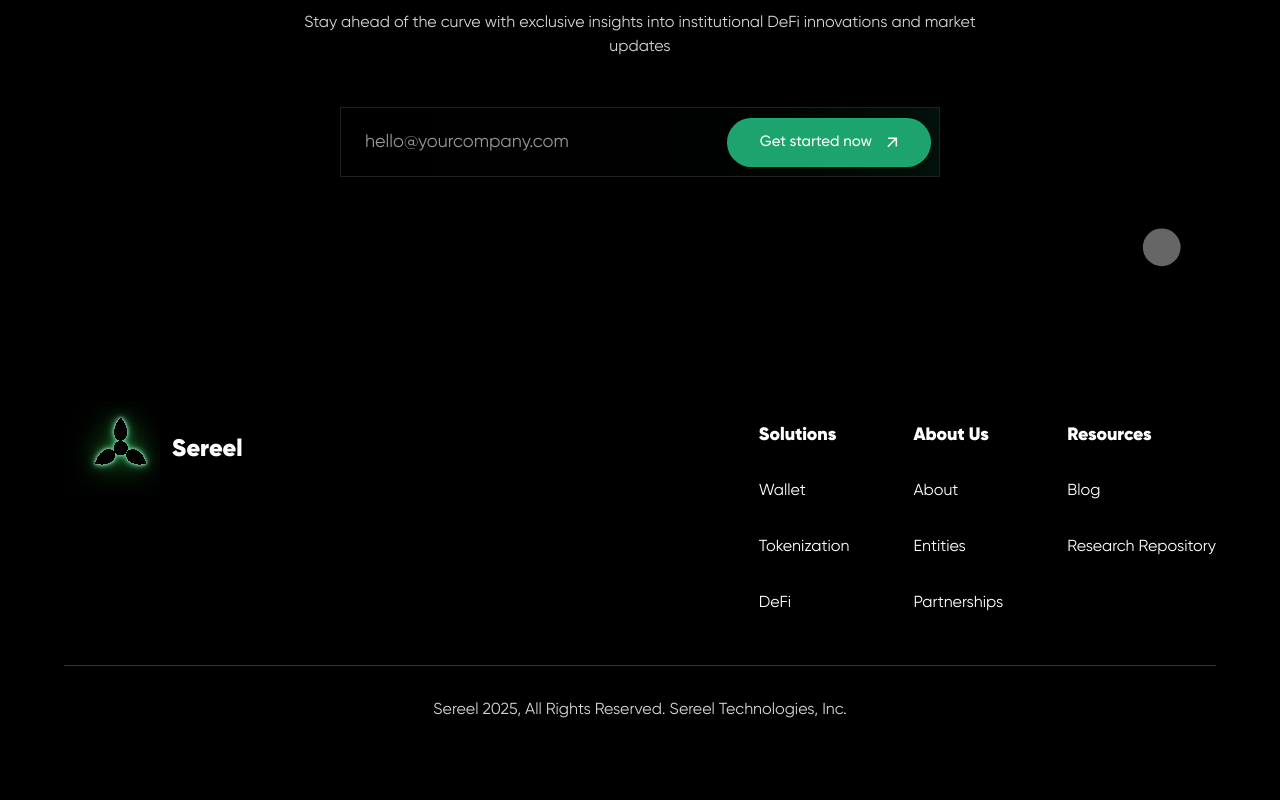
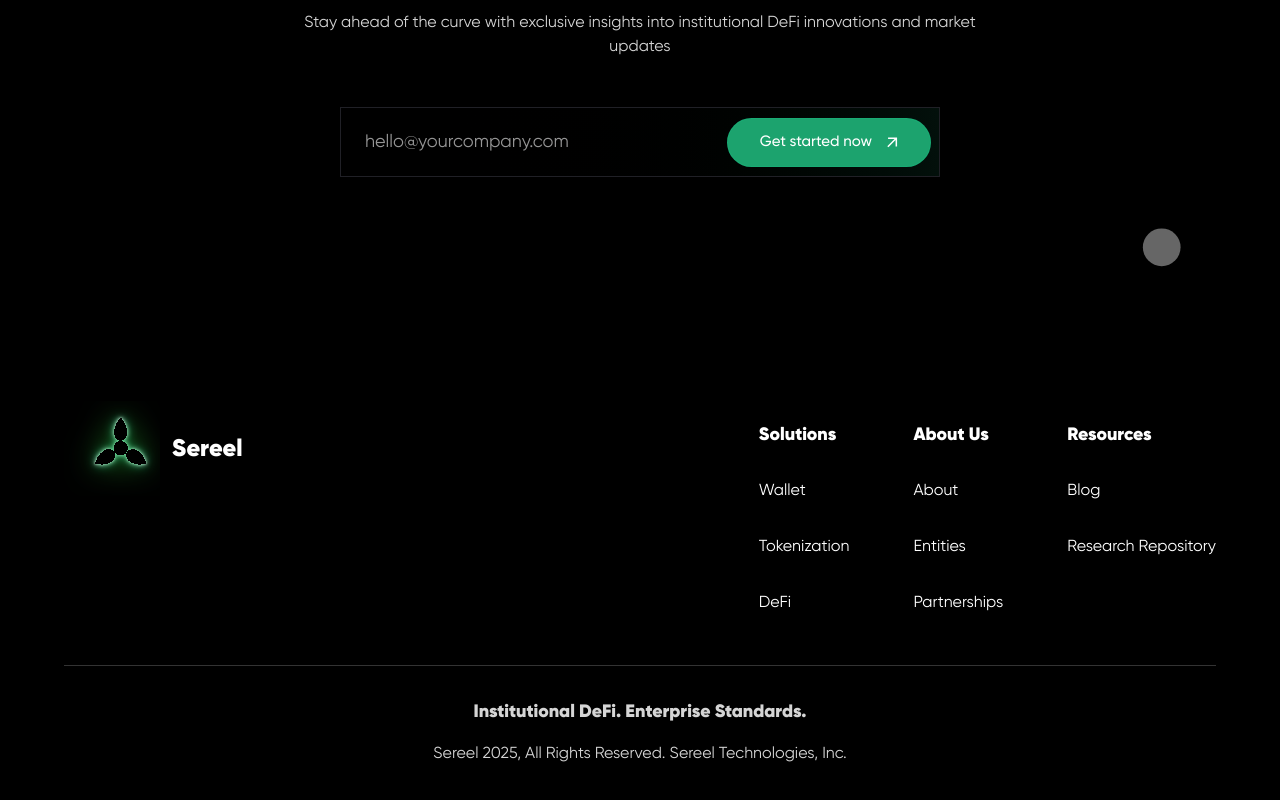
Before and after one commit to 0xsereel/website, a React (Vite) app: page / in a window 1280 px wide. Shown: the part 6021-6821 px from the top of the page. Built offline with nearby package versions, Linux system fonts and the light colour scheme.

Commit message:
Update Footer.tsx with new tagline and revised navigation links

```diff
--- a/src/components/Footer/Footer.tsx
+++ b/src/components/Footer/Footer.tsx
@@ -48,6 +48,9 @@ export const Footer = () => {
         </div>
 
         <div className="w-full mt-8 sm:mt-10 pt-6 sm:pt-8 border-t border-[#333]">
+          <p className="text-center text-[#D5D5D5] font-gilroy-bold text-sm sm:text-base lg:text-lg mb-4">
+            Institutional DeFi. Enterprise Standards.
+          </p>
           <p className="text-center text-[#D5D5D5] text-xs sm:text-sm lg:text-base">
             Sereel 2025, All Rights Reserved. Sereel Technologies, Inc.
           </p>
```
